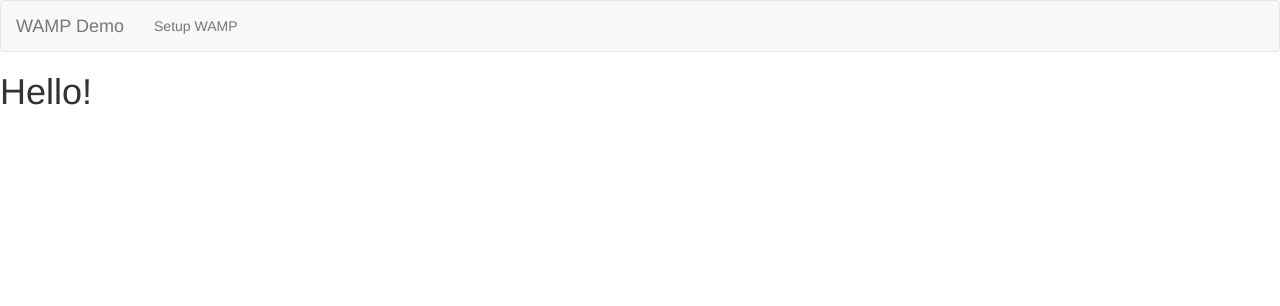
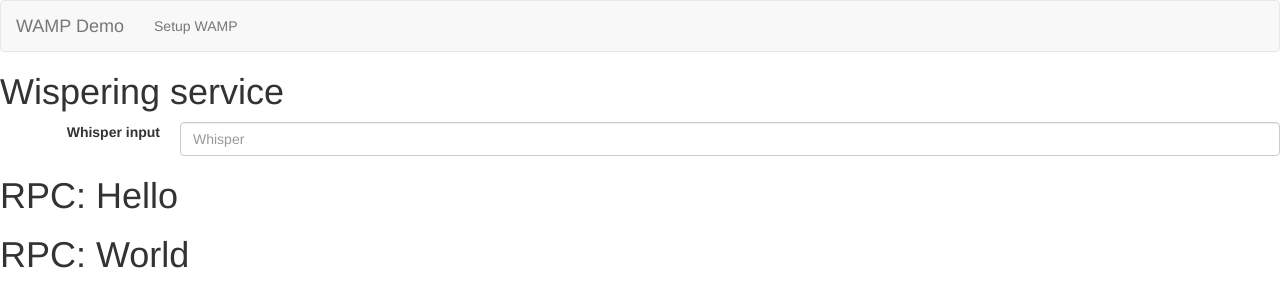
Before and after one commit to Jopie64/wampDemo, an Angular app: page /whisper in a window 1280 px wide. Shown: the top 306 px of the page. Built offline with nearby package versions, Linux system fonts and the light colour scheme; what wampy would draw is missing.

Commit message:
Add more components

```diff
--- a/src/app/app.module.ts
+++ b/src/app/app.module.ts
@@ -13,6 +13,7 @@
 import { MsglistComponent } from 'app/wampdemo/msglist.component';
 import { NgbModule } from '@ng-bootstrap/ng-bootstrap';
 import { WhisperComponent } from 'app/whisper/whisper.component';
+import { WhisperIoComponent } from 'app/whisper/io.component';
 
 const appRoutes: Routes = [
   { path: '', component: WampSetupComponent },
@@ -28,7 +29,8 @@
     WampDemoComponent,
     WhisperComponent,
     ProcedureComponent,
-    SubscriptionComponent
+    SubscriptionComponent,
+    WhisperIoComponent
   ],
   imports: [
     NgbModule.forRoot(),
--- /dev/null
+++ b/src/app/whisper/io.component.html
@@ -0,0 +1 @@
+<h1>RPC: {{rpc}}</h1>
--- /dev/null
+++ b/src/app/whisper/io.component.ts
@@ -0,0 +1,20 @@
+import { JWampService } from '../services/jwamp.service';
+import { Observable, Subscription, BehaviorSubject, Subject } from 'rxjs/Rx';
+import { Component, Injectable, OnInit, Input, EventEmitter, Output } from '@angular/core';
+
+
+
+@Component({
+  selector: 'app-whisperio',
+  templateUrl: './io.component.html'
+})
+export class WhisperIoComponent {
+    @Input()
+    rpc: string;
+
+    @Input()
+    input: string;
+
+    @Output()
+    onOutput = new EventEmitter<string>();
+}
--- a/src/app/whisper/whisper.component.html
+++ b/src/app/whisper/whisper.component.html
@@ -1 +1,15 @@
-<h1>Hello!</h1>
+<h1>Wispering service</h1>
+<!--
+    <div class=" input-group">
+  <span class="input-group-btn">
+    Whisper input:
+  </span>
+  <input type="text" class="form-control" (ngModelChange)="onWhisperChange($event)" placeholder="Whisper">
+</div><!-- /input-group -->
+
+<dl class="dl-horizontal">
+    <dt>Whisper input</dt>
+    <dd><input type="text" class="form-control" [ngModel]="whisperInput" (ngModelChange)="onWhisperChange($event)" placeholder="Whisper"></dd>
+</dl>
+
+<app-whisperio *ngFor="let i of ios" [rpc]="i" (onOutput)="onNewOutput()"></app-whisperio>
--- a/src/app/whisper/whisper.component.ts
+++ b/src/app/whisper/whisper.component.ts
@@ -1,13 +1,34 @@
 import { JWampService } from '../services/jwamp.service';
-import { Observable, Subscription, BehaviorSubject } from 'rxjs/Rx';
+import { Observable, Subscription, BehaviorSubject, Subject } from 'rxjs/Rx';
 import { Component, Injectable, OnInit } from '@angular/core';
 import { FormGroup, FormBuilder, Validators } from '@angular/forms';
+
+
 
 @Component({
   selector: 'app-whisper',
   templateUrl: './whisper.component.html'
 })
 export class WhisperComponent implements OnInit {
-    ngOnInit(): void {
-    }
+
+  public whisperInput = '';
+  public whisper$ = new Subject<string>();
+  public currentWhisper$: Observable<string>;
+  public ios: string[] = ['Hello', 'World'];
+
+  constructor() {
+    this.currentWhisper$ = this.whisper$.asObservable()
+      .debounceTime(1000);
+  }
+
+  ngOnInit(): void {
+  }
+
+  onWhisperChange(v: string) {
+    this.whisper$.next(v);
+  }
+
+  onNewOutput() {
+    console.log('OnNewOutput()');
+  }
 }
```
